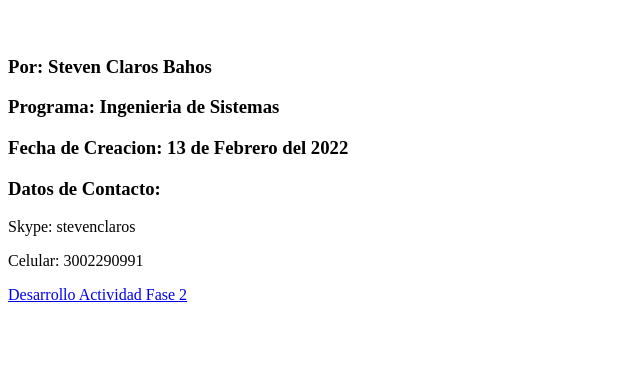
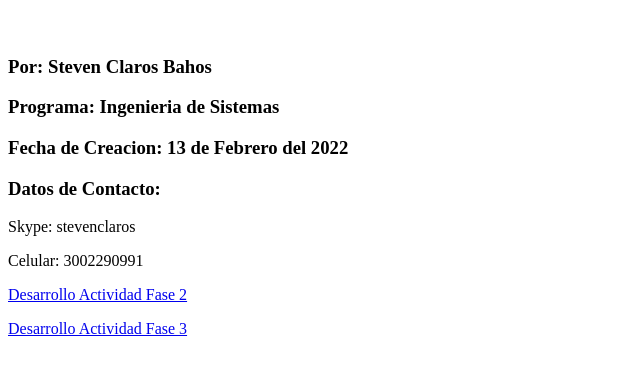
Before and after one commit to StevenClaros/DSW-StevenClaros, a plain HTML site: page index.html in a window 1280 px wide. Shown: the part 61-436 px from the top of the page, without its empty margins (0-640 px from the left). Drawn offline with Linux system fonts and the light colour scheme.

Commit message:
Update index.html
Cambio en la pagina

```diff
--- a/index.html
+++ b/index.html
@@ -21,5 +21,9 @@
         <a href="fase2/design.html"> Desarrollo Actividad Fase 2 </a>
     </p>
 
+    <p>
+        <a href="fase3/index.html"> Desarrollo Actividad Fase 3 </a>
+    </p>
+
 </body>
 </html>
```
